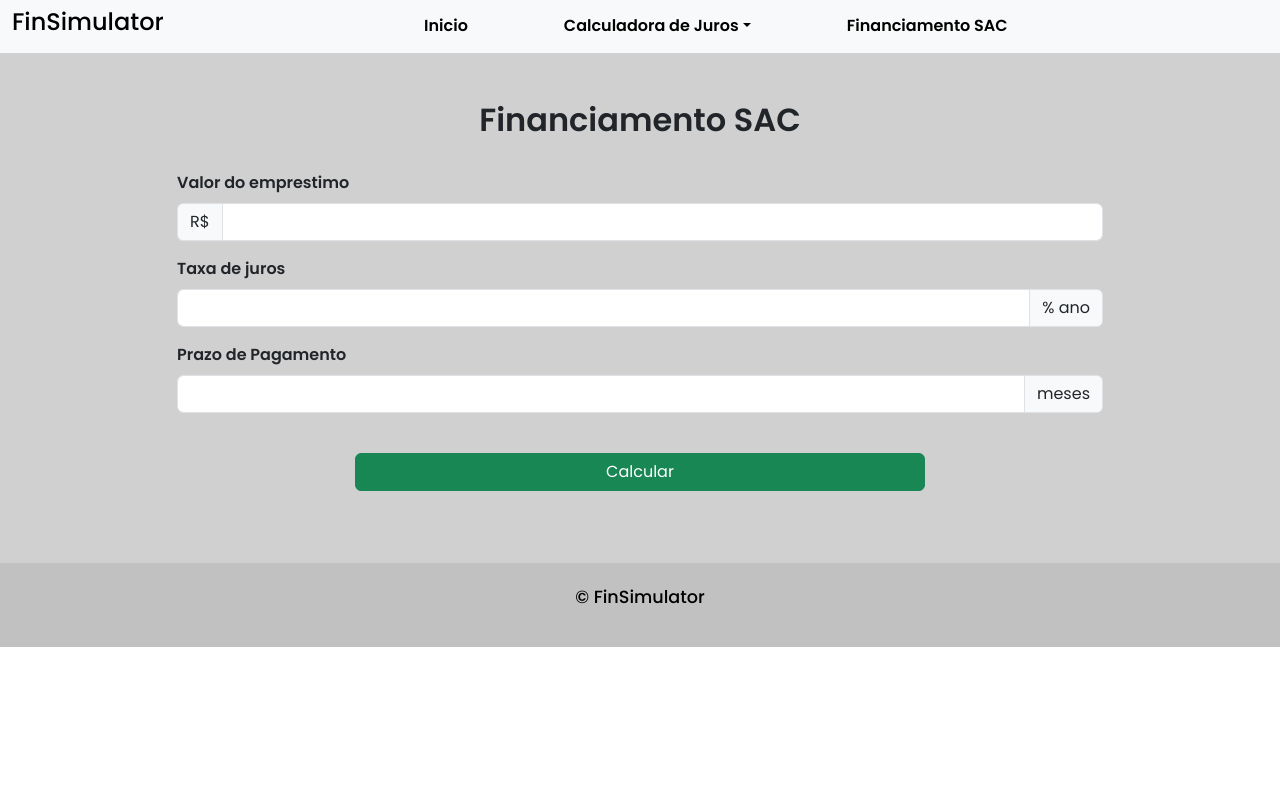
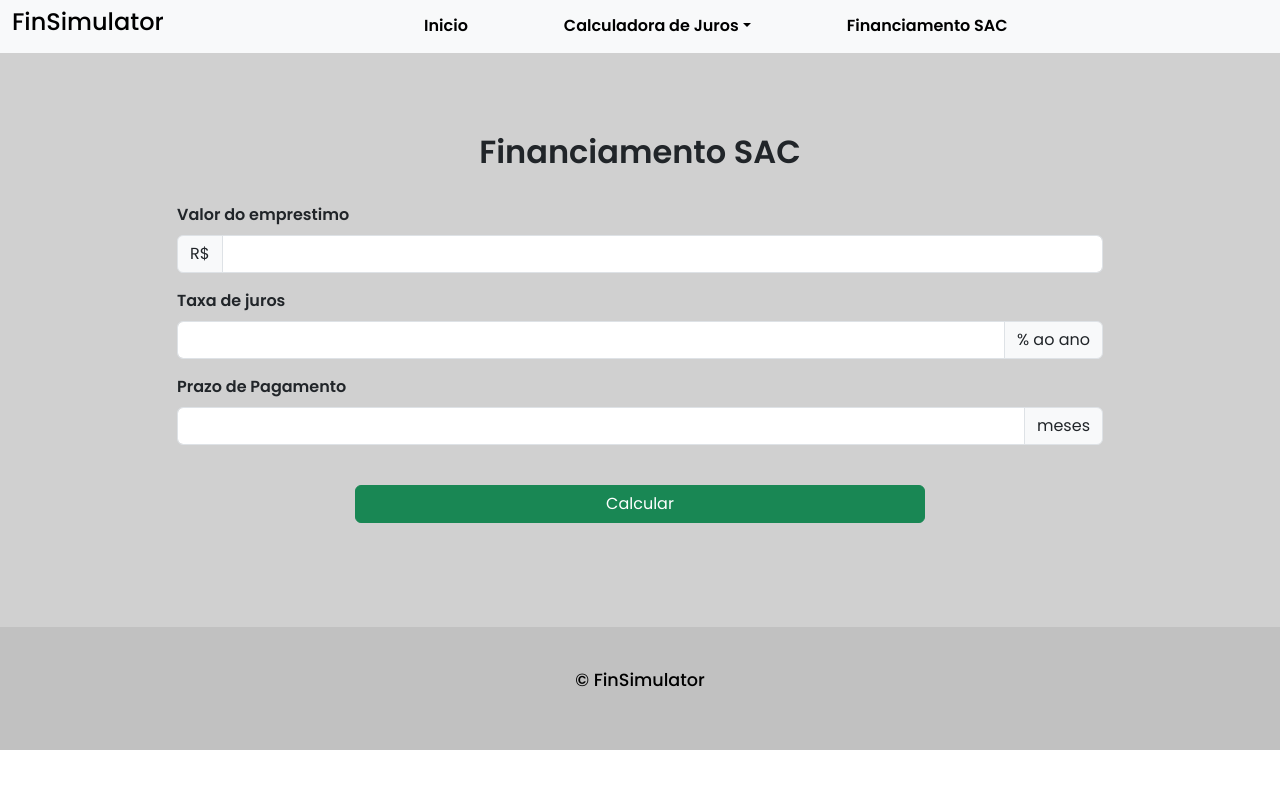
Before and after one commit to PedroSoaresDias/SimuladorFinanceiro, a Next.js app: page /Financiamento in a window 1280 px wide. Shown: the top 788 px of the page. Built offline with nearby package versions, Linux system fonts and the light colour scheme.

Commit message:
Adicionando o Total de Juros na página de Juros Compostos e algumas mudanças no CSS

```diff
--- a/src/pages/Financiamento/index.js
+++ b/src/pages/Financiamento/index.js
@@ -85,7 +85,7 @@ export default function Financiamento() {
                   }
                 />
                 <span class="input-group-text" id="basic-addon2">
-                  % ano
+                  % ao ano
                 </span>
               </div>
             </div>
--- a/src/pages/JurosSimples/index.js
+++ b/src/pages/JurosSimples/index.js
@@ -56,7 +56,7 @@ export default function JurosSimples() {
                   }
                 />
                 <span class="input-group-text" id="basic-addon2">
-                  % ano
+                  % ao ano
                 </span>
               </div>
             </div>
--- a/src/styles/globals.css
+++ b/src/styles/globals.css
@@ -113,7 +113,7 @@
 
 .sac {
   background-color: rgb(208, 208, 208);
-  padding: 3rem 0;
+  padding: 5rem 0;
 }
 
 .sac h2,
@@ -146,7 +146,7 @@
 
 footer {
   background-color: rgb(193, 193, 193);
-  padding: 1.3rem;
+  padding: 2.5rem;
 }
 
 footer p {
```
Also changed, not shown: src/pages/JurosCompostos/index.js (+18 -3 lines).
